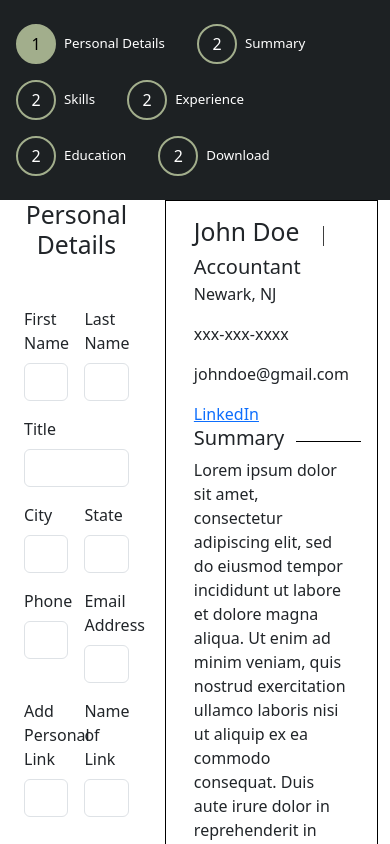
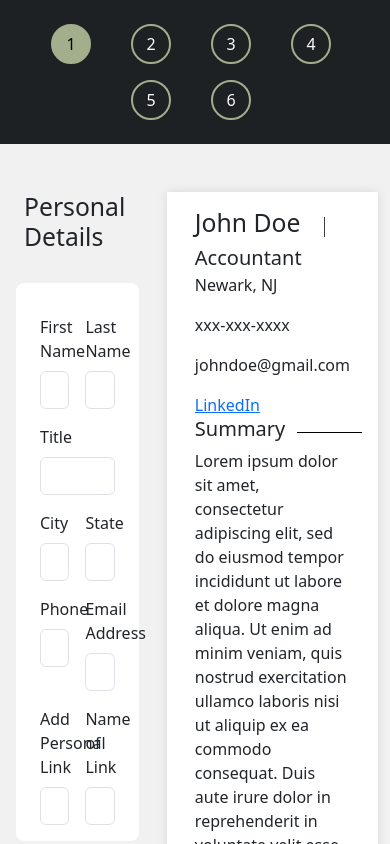
Before and after one commit to daliaahmed257/Resume-Maker, a React (Vite) app: page / in a window 390 px wide. Shown: the top 844 px of the page. Built offline with nearby package versions, Linux system fonts and the light colour scheme.

Commit message:
form styling

```diff
--- a/src/App.css
+++ b/src/App.css
@@ -1,6 +1,18 @@
+body {
+  background-color: #F1F1F1;
+}
+
+.form {
+  background-color: white;
+  padding: 16px;
+  border-radius: 8px;
+}
+
 .resume {
-  border: 1px solid black;
+  background-color: white;
+  box-shadow: 0 0 10px rgba(0, 0, 0, 0.1);
 }
+
 
 .divider {
   background-color: black;
@@ -25,11 +37,6 @@
   margin-bottom: 3px;
 }
 
-.drawer {
-  border: 1px solid black;
-  padding: 16px;
-}
-
 .header {
   background-color: #1D2123;
   color: white;
@@ -39,6 +46,12 @@
   margin-bottom: 0;
   color: white;
   font-size: smaller;
+}
+
+@media (max-width: 900px) {
+  .header p {
+    display: none;
+  }
 }
 
 .header div {
@@ -56,3 +69,37 @@
   background-color: #A2AE8C;
   color: black !important
 }
+
+.btn-primary {
+  background-color: #1D2123;
+  border: none;
+}
+
+.btn-primary:hover {
+  background-color: #59646a;
+  border: none;
+}
+
+.btn-save {
+  color:  #6B9322;
+}
+
+.btn-delete {
+  color: black
+}
+
+.btn-add {
+  background-color: #A2AE8c;
+}
+
+.drawer-close {
+  background-color: white;
+  padding: 24px 32px;
+  border-radius: 8px;
+  display: flex;
+  gap: 16px;
+}
+
+.drawer-close h5 {
+  margin-bottom: 0;
+}
--- a/src/App.jsx
+++ b/src/App.jsx
@@ -95,7 +95,7 @@ function App() {
   };
 
   return (
-    <div>
+    <div className='mb-5'>
       <Header />
       <div className='container'>
         <div className='row'>
--- a/src/components/Education.jsx
+++ b/src/components/Education.jsx
@@ -1,7 +1,7 @@
 import { useState } from "react"
 import { Link } from "react-router-dom"
 
-const Education = ({onFormSubmit}) => {
+const Education = ({ onFormSubmit }) => {
 
     const [education, setEducation] = useState([])
 
@@ -13,7 +13,7 @@ const Education = ({onFormSubmit}) => {
     })
 
     const handleChange = (e) => {
-        setNewEducation({...newEducation, [e.target.name]: e.target.value})
+        setNewEducation({ ...newEducation, [e.target.name]: e.target.value })
         console.log(newEducation)
     }
 
@@ -28,30 +28,32 @@ const Education = ({onFormSubmit}) => {
 
     return (
         <div className="container">
-            <h2 className="text-center mb-5">Education</h2>
-            <form className="row g-3" onSubmit={handleSubmit}>
+            <h2 className="mb-5">Education</h2>
+            <form onSubmit={handleSubmit}>
+                <div className="row g-3 form">
                     <div className="col-6">
                         <label htmlFor="name" className="form-label">School Name</label>
-                    <input type="text" className="form-control" name="name" onChange={handleChange}/>
+                        <input type="text" className="form-control" name="name" onChange={handleChange} />
                     </div>
 
                     <div className="col-6">
                         <label htmlFor="location" className="form-label">School Location</label>
-                    <input type="text" className="form-control" name="location" onChange={handleChange}/>
+                        <input type="text" className="form-control" name="location" onChange={handleChange} />
                     </div>
 
                     <div className="col-6">
                         <label htmlFor="degree" className="form-label">Degree</label>
-                    <input type="text" className="form-control" name="degree" onChange={handleChange}/>
+                        <input type="text" className="form-control" name="degree" onChange={handleChange} />
                     </div>
 
                     <div className="col-6">
                         <label htmlFor="study" className="form-label">Field of Study</label>
-                    <input type="text" className="form-control" name="study" onChange={handleChange}/>
+                        <input type="text" className="form-control" name="study" onChange={handleChange} />
                     </div>
 
                     <div className="col-12">
                         <button type="submit" className="btn" onClick={handleAddEducation}>+ Add</button>
+                    </div>
                 </div>
 
                 <div className="d-flex justify-content-end mt-5" style={{ gap: '32px' }}>
--- a/src/components/Experience.jsx
+++ b/src/components/Experience.jsx
@@ -80,12 +80,13 @@ const Experience = ({ onFormSubmit, onDelete }) => {
 
     return (
         <div className="container">
-            <h2 className="text-center mb-5">Experience</h2>
+            <h2 className="mb-5">Experience</h2>
+            <div className="row g-3">
                 {
                     experiences.map((e, index) => (
                         openIndex === index ?
-                        (<div className="drawer" key={index}>
-                            <form className="row g-3" onSubmit={handleSubmit}>
+                            (<div className="drawer col-12" key={index}>
+                                <form className="row form mt-2" onSubmit={handleSubmit}>
                                     <div className="col-6">
                                         <label htmlFor="jobtitle" className="form-label">Job Title</label>
                                         <input type="text" className="form-control" name="jobtitle" value={e.jobtitle} onChange={(e) => handleChange(e, index)} />
@@ -127,23 +128,31 @@ const Experience = ({ onFormSubmit, onDelete }) => {
                                         <textarea className="form-control" name="responsibilities" value={e.responsibilities} onChange={(e) => handleChange(e, index)} />
                                     </div>
 
-                                <div className="col-12 text-end">
-                                    <button type="submit" className="btn">Save</button>
-                                    <button type="button" className="btn" onClick={() => handleDelete(index)}>Remove</button>
+                                    <div className="col-12 d-flex btn-delete fw-medium">
+                                        <div className="d-flex align-items-center me-3" onClick={() => handleDelete(index)}>
+                                            <svg xmlns="http://www.w3.org/2000/svg" width="1em" height="1em" viewBox="0 0 24 24"><path fill="currentColor" d="M7 21q-.825 0-1.412-.587T5 19V6H4V4h5V3h6v1h5v2h-1v13q0 .825-.587 1.413T17 21zM17 6H7v13h10zM9 17h2V8H9zm4 0h2V8h-2zM7 6v13z" /></svg>
+                                            <button type="button" className="btn" >Remove</button>
+                                        </div>
+                                        <div className="d-flex align-items-center btn-save fw-medium">
+                                            <svg xmlns="http://www.w3.org/2000/svg" width="1em" height="1em" viewBox="0 0 15 15"><path fill="none" stroke="currentColor" d="M4.5 14.5v-3a1 1 0 0 1 1-1h4a1 1 0 0 1 1 1v3m3 0h-12a1 1 0 0 1-1-1v-12a1 1 0 0 1 1-1h8.586a1 1 0 0 1 .707.293l3.414 3.414a1 1 0 0 1 .293.707V13.5a1 1 0 0 1-1 1Z" /></svg>
+                                            <button type="submit" className="btn btn-save">Save</button>
+                                        </div>
                                     </div>
 
                                 </form>
                             </div>)
                             :
-                        <div className="drawer" key={index} onClick={() => toggleForm(index)}>
-                            <p>{e.jobtitle}</p>
+                            <div className="drawer-close col-12" key={index} onClick={() => toggleForm(index)}>
+                                <h5>{e.jobtitle}</h5>
                             </div>
 
                     ))
                 }
+            </div>
+
 
             <div className="d-flex justify-content-between mt-5">
-            <button className="btn btn-outline-secondary" onClick={handleAddExp}>Add Another</button>
+                <button className="btn btn-add" onClick={handleAddExp}>Add Another</button>
                 <div className="d-flex " style={{ gap: '32px' }}>
                     <Link to="/skills">
                         <button className="btn btn-outline-secondary" type="submit">Back</button>
--- a/src/components/Header.jsx
+++ b/src/components/Header.jsx
@@ -8,8 +8,8 @@ const Header = () => {
 
     return (
 
-        <header className="d-flex justify-content-center py-3 header">
-            <ul className="nav nav-pills">
+        <header className="d-flex justify-content-center py-3 header mb-5">
+            <ul className="nav nav-pills d-flex justify-content-center">
                 <li className="nav-item">
                     <Link to="/"
                         className="nav-link d-flex align-items-center">
@@ -27,28 +27,28 @@ const Header = () => {
                 <li className="nav-item">
                     <Link to="/skills"
                         className="nav-link d-flex align-items-center">
-                        <div className={`me-2 ${location.pathname === '/skills' ? 'active' : ''}`}>2</div>
+                        <div className={`me-2 ${location.pathname === '/skills' ? 'active' : ''}`}>3</div>
                         <p>Skills</p>
                     </Link>
                 </li>
                 <li className="nav-item">
                     <Link to="/experience"
                         className="nav-link d-flex align-items-center">
-                        <div className={`me-2 ${location.pathname === '/experience' ? 'active' : ''}`}>2</div>
+                        <div className={`me-2 ${location.pathname === '/experience' ? 'active' : ''}`}>4</div>
                         <p>Experience</p>
                     </Link>
                 </li>
                 <li className="nav-item">
                     <Link to="/education"
                         className="nav-link d-flex align-items-center">
-                        <div className={`me-2 ${location.pathname === '/education' ? 'active' : ''}`}>2</div>
+                        <div className={`me-2 ${location.pathname === '/education' ? 'active' : ''}`}>5</div>
                         <p>Education</p>
                     </Link>
                 </li>
                 <li className="nav-item">
                     <Link to="/download"
                         className="nav-link d-flex align-items-center">
-                        <div className={`me-2 ${location.pathname === '/download' ? 'active' : ''}`}>2</div>
+                        <div className={`me-2 ${location.pathname === '/download' ? 'active' : ''}`}>6</div>
                         <p>Download</p>
                     </Link>
                 </li>
--- a/src/components/PersonalDetails.jsx
+++ b/src/components/PersonalDetails.jsx
@@ -31,8 +31,9 @@ const PersonalDetails = ({ onFormSubmit }) => {
 
     return (
         <div className="container">
-                <h2 className="text-center mb-5">Personal Details</h2>
-                <form className="row g-3" onSubmit={handleSubmit}>
+            <h2 className=" mb-5">Personal Details</h2>
+            <form onSubmit={handleSubmit}>
+                <div className="row g-3 form">
                     <div className="col-6">
                         <label htmlFor="firstname" className="form-label">First Name</label>
                         <input type="text" className="form-control" name="firstname" onChange={handleChange} />
@@ -70,22 +71,20 @@ const PersonalDetails = ({ onFormSubmit }) => {
 
                     <div className="col-6">
                         <label htmlFor="link" className="form-label">Add Personal Link</label>
-                        <input type="email" className="form-control" name="link" onChange={handleChange} />
+                        <input type="text" className="form-control" name="link" onChange={handleChange} />
                     </div>
 
                     <div className="col-6">
                         <label htmlFor="linkName" className="form-label">Name of Link</label>
-                        <input type="email" className="form-control" name="linkName" onChange={handleChange} />
+                        <input type="text" className="form-control" name="linkName" onChange={handleChange} />
                     </div>
 
-                    {/* <div className="col-12">
-                        <button type="submit" className="btn btn-primary">Add</button>
-                    </div> */}
+                </div>
 
-                    <div className="d-flex justify-content-end mt-5">
-                        <button className="btn btn-primary" type="submit">Continue</button>
-                    </div>
-                </form>
+                <div className="d-flex justify-content-end mt-5">
+                    <button className="btn btn-primary" type="submit">Continue</button>
+                </div>
+            </form>
 
         </div>
     )
--- a/src/components/Skills.jsx
+++ b/src/components/Skills.jsx
@@ -6,7 +6,7 @@ const Skills = ({ onFormSubmit }) => {
     const [newSkill, setNewSkill] = useState('')
 
     const handleChange = (e) => {
-        setNewSkill([e.target.value] )
+        setNewSkill([e.target.value])
         console.log(skills)
     }
 
@@ -24,17 +24,18 @@ const Skills = ({ onFormSubmit }) => {
 
     return (
         <div className="container">
-            <h2 className="text-center">Key Skills</h2>
-            <p>Add skills that align with the job requirements. Show employers you're confident of the work you do!</p>
-            <form className="row g-3" onSubmit={handleSubmit}>
-                <div className="col-12">
-                    <label htmlFor="skills" className="form-label">Skill</label>
-                    <input type="text" className="form-control" name="skills" onChange={handleChange} />
-                </div>
+            <h2 className="mb-5">Key Skills</h2>
+            <form onSubmit={handleSubmit}>
+                <div className="row g-3 form">
+                    <div className="col-12">
+                        <label htmlFor="skills" className="form-label">Skill</label>
+                        <input type="text" className="form-control" name="skills" onChange={handleChange} />
+                    </div>
 
                     <div className="col-12">
-                        <button type="submit" className="btn" onClick={handleAddSkill}>+ Add</button>
+                        <button type="submit" className="btn btn-save fw-medium" onClick={handleAddSkill}>+ Add</button>
                     </div>
+                </div>
 
                 <div className="d-flex justify-content-end mt-5" style={{ gap: '32px' }}>
                     <Link to="/summary">
--- a/src/components/Summ.jsx
+++ b/src/components/Summ.jsx
@@ -24,17 +24,16 @@ const Summ = ({ onFormSubmit }) => {
 
     return (
         <div className="container">
-            <h2 className="text-center">Summary</h2>
-            <form className="row g-3" onSubmit={handleSubmit}>
-                <div className="col-12">
-                    <label htmlFor="personalTitle" className="form-label">Job Title</label>
-                    <input type="text" className="form-control" name="personalTitle" onChange={handleChange} />
+            <h2 className="mb-5">Summary</h2>
+            <form onSubmit={handleSubmit}>
+                <div className="row g-3 form">
+
+                    <div className="col-12">
+                        <label htmlFor="summary" className="form-label">Summary</label>
+                        <textarea className="form-control" name="summary" onChange={handleChange} />
+                    </div>
                 </div>
 
-                <div className="col-12">
-                    <label htmlFor="summary" className="form-label">Summary</label>
-                    <textarea className="form-control" name="summary" onChange={handleChange} />
-                </div>
 
                 <div className="d-flex justify-content-end mt-5" style={{ gap: '32px' }}>
                     <Link to="/">
```
Also changed, not shown: src/components/Resume.jsx (+0 -9 lines). Lines whose indentation alone changed are shown as unchanged.
